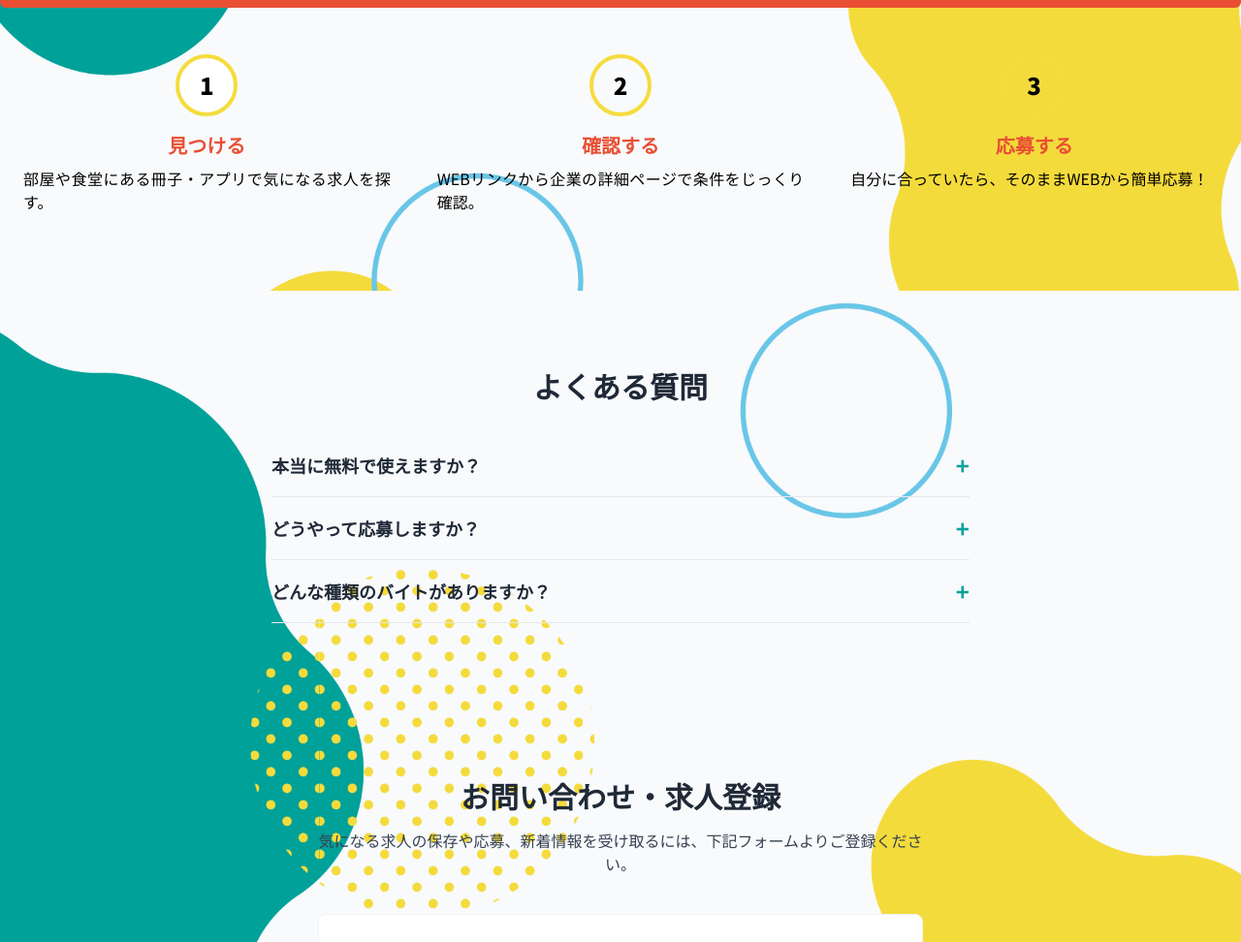
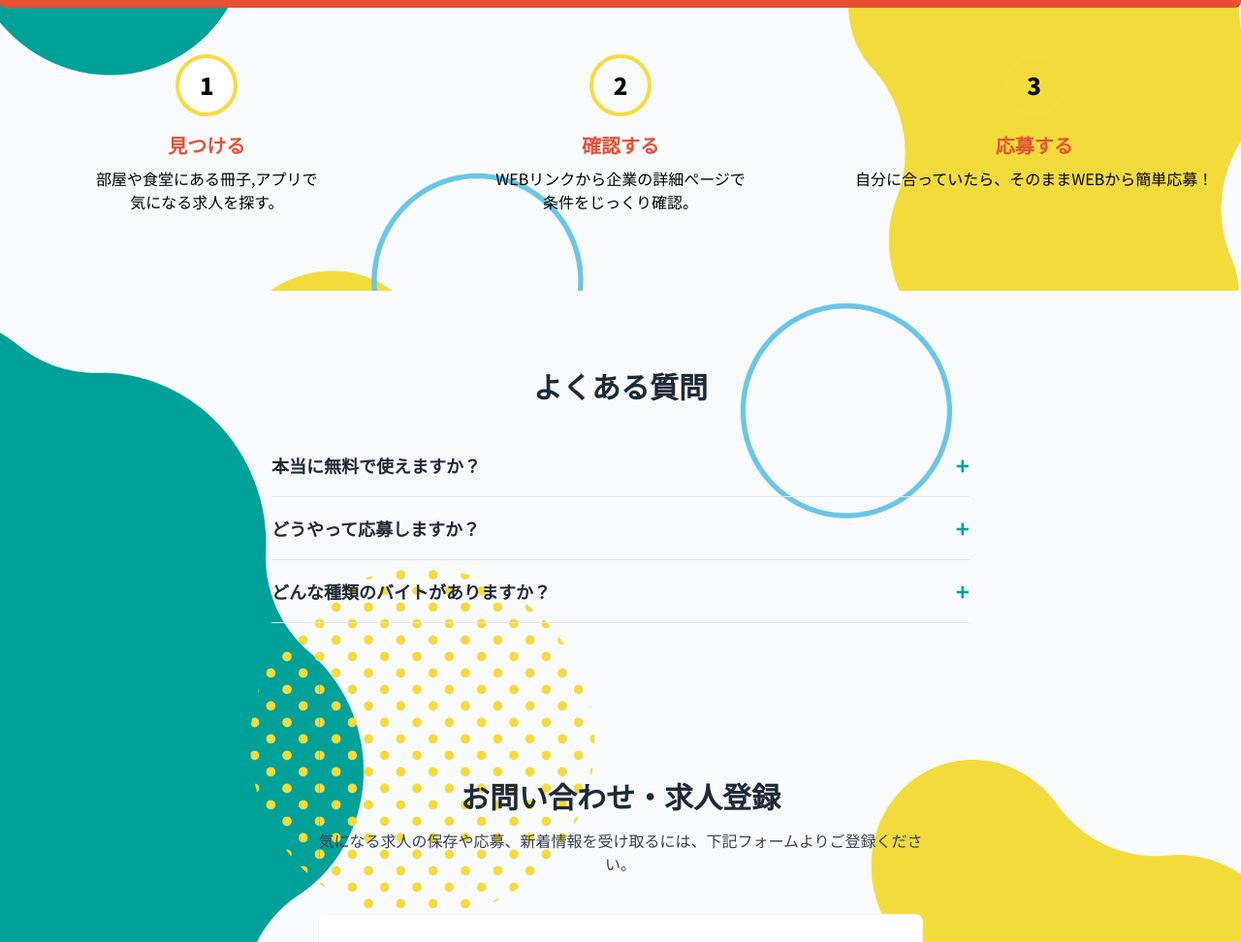
Before and after one commit to rookys-Movi/rookyfree_students, a plain HTML site: page index.html in a window 1280 px wide. Shown: the part 3223-4195 px from the top of the page at 97% size. Drawn offline with nearby package versions, Linux system fonts and the light colour scheme.

Commit message:
Text para update

```diff
--- a/index.html
+++ b/index.html
@@ -207,17 +207,17 @@
                     <div class="text-center" data-aos="fade-up" data-aos-delay="100">
                         <div class="border-4 border-[#f5dc3d] bg-white text-black font-black text-2xl w-16 h-16 rounded-full flex items-center justify-center mx-auto mb-4">1</div>
                         <h3 class="text-xl font-bold mb-2 text-custom-red">見つける</h3>
-                        <p class="text-black text-justify">部屋や食堂にある冊子・アプリで気になる求人を探す。</p>
+                        <p class="text-black text-center">部屋や食堂にある冊子,アプリで<br>気になる求人を探す。</p>
                     </div>
                     <div class="text-center" data-aos="fade-up" data-aos-delay="200">
                          <div class="border-4 border-[#f5dc3d] text-black font-black text-2xl w-16 h-16 rounded-full flex items-center justify-center mx-auto mb-4">2</div>
                         <h3 class="text-xl font-bold mb-2 text-custom-red">確認する</h3>
-                        <p class="text-black text-justify">WEBリンクから企業の詳細ページで条件をじっくり確認。</p>
+                        <p class="text-black text-center">WEBリンクから企業の詳細ページで<br>条件をじっくり確認。</p>
                     </div>
                     <div class="text-center" data-aos="fade-up" data-aos-delay="300">
                          <div class="border-4 border-[#f5dc3d] text-black font-black text-2xl w-16 h-16 rounded-full flex items-center justify-center mx-auto mb-4">3</div>
                         <h3 class="text-xl font-bold mb-2 text-custom-red">応募する</h3>
-                        <p class="text-black text-justify">自分に合っていたら、そのままWEBから簡単応募！</p>
+                        <p class="text-black text-center">自分に合っていたら、そのままWEBから簡単応募！</p>
                     </div>
                 </div>
              </div>
```
